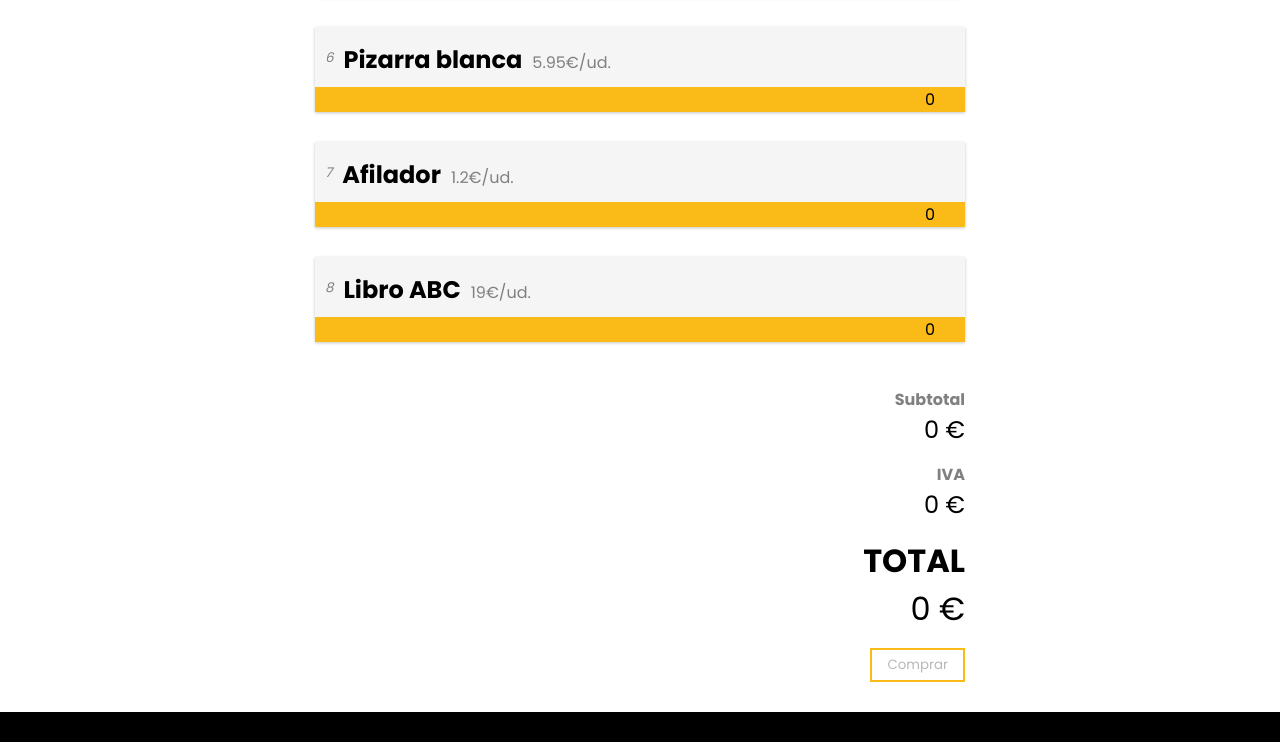
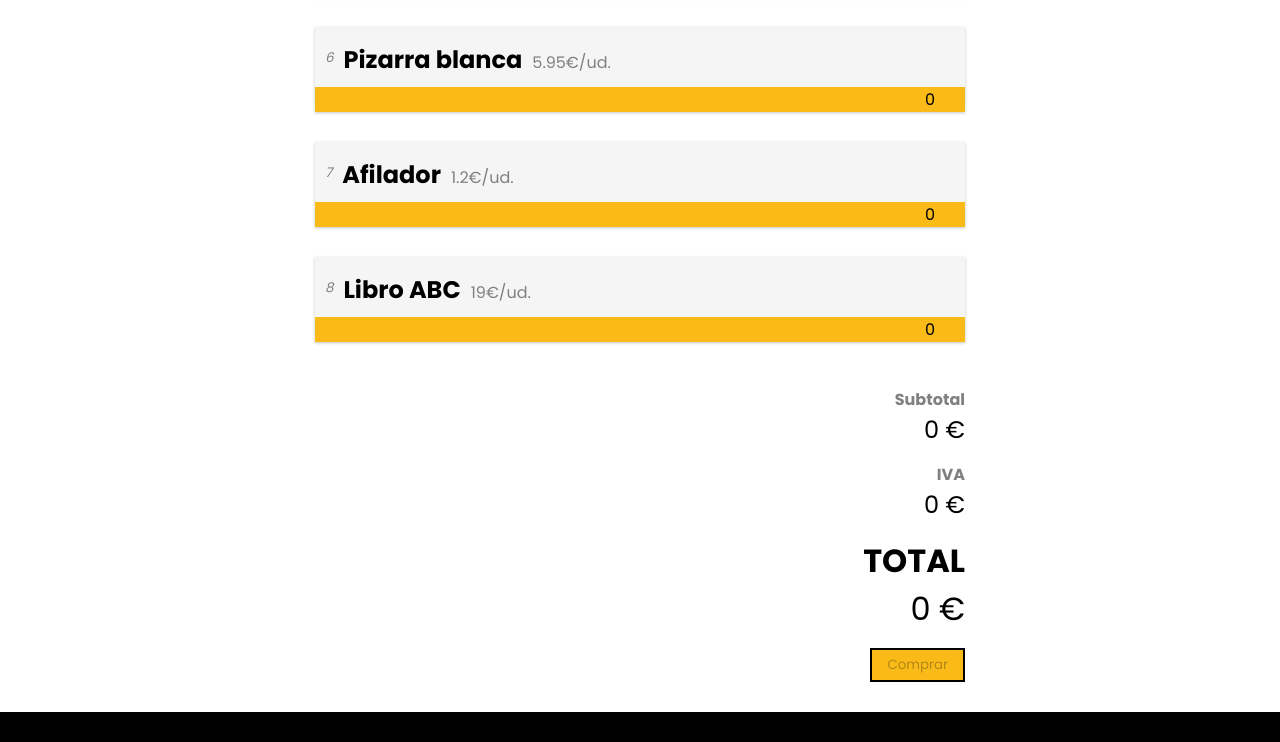
Before and after one commit to ctrlj-dev/LM_BJS_Modulo_06, a plain HTML site: page Laboratorio/index.html in a window 1280 px wide. In both pictures the pointer is over the button "Comprar". Shown: the part 681-1423 px from the top of the page. Drawn offline with Linux system fonts and the light colour scheme.

Commit message:
correción de estilos

```diff
--- a/Laboratorio/app.js
+++ b/Laboratorio/app.js
@@ -105,6 +105,7 @@ var ProductUnits = product => {
 
     var productUnitsMax = parseInt(productUnits.getAttribute('max'));
 
+
     var checkProductsUnits = () => {
             if(productUnits.value != 0) {
                 buyButton.disabled = false;
@@ -118,16 +119,13 @@ var ProductUnits = product => {
 
     productUnits.addEventListener("change", checkProductsUnits)
 
-
 }
 
 
 // Algoritmo para crear el html
 
 function CreateCart(products) {
-    var i = 0;
     for (product of products) {
-
         productContainer = document.createElement("div");
         productContainer.setAttribute("class", "col-12 product-container");
         main.appendChild(productContainer);
@@ -136,11 +134,6 @@ function CreateCart(products) {
         ProductName(product);
         ProductPrice(product);
         ProductUnits(product);
-
-
-
-
-
     }
 
 }
--- a/Laboratorio/style.css
+++ b/Laboratorio/style.css
@@ -125,10 +125,16 @@ main {
 
 button {
     background: none;
-    border: 2px solid #FABB18;;
+    border: 2px solid #FABB18;
     padding: 5px 15px;
     margin: 15px 0;
     font-family: 'Poppins', sans-serif;
+}
+
+button:hover {
+    background: #FABB18;
+    border-color: black;
+    cursor: pointer;
 }
 
 
```
